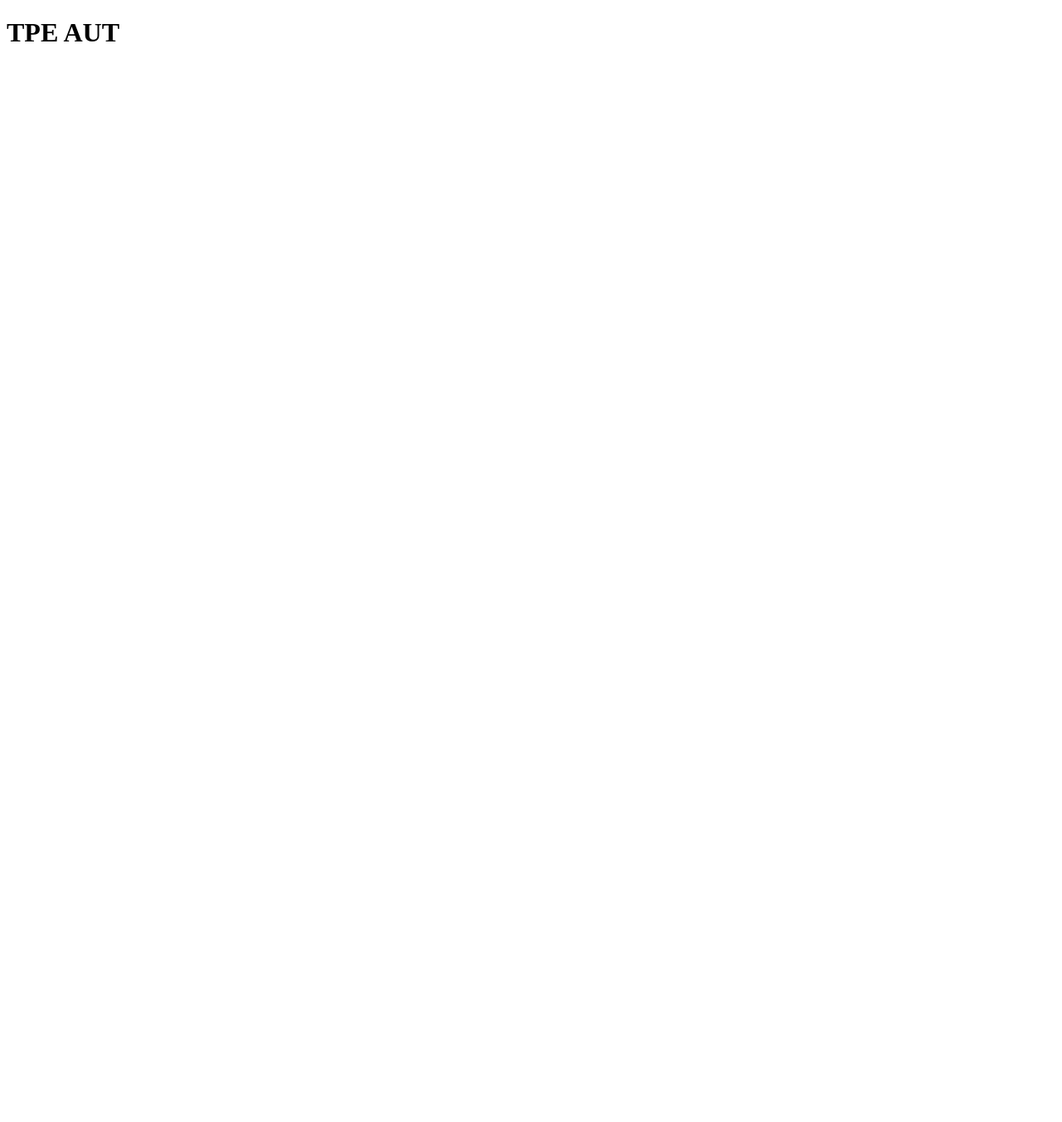
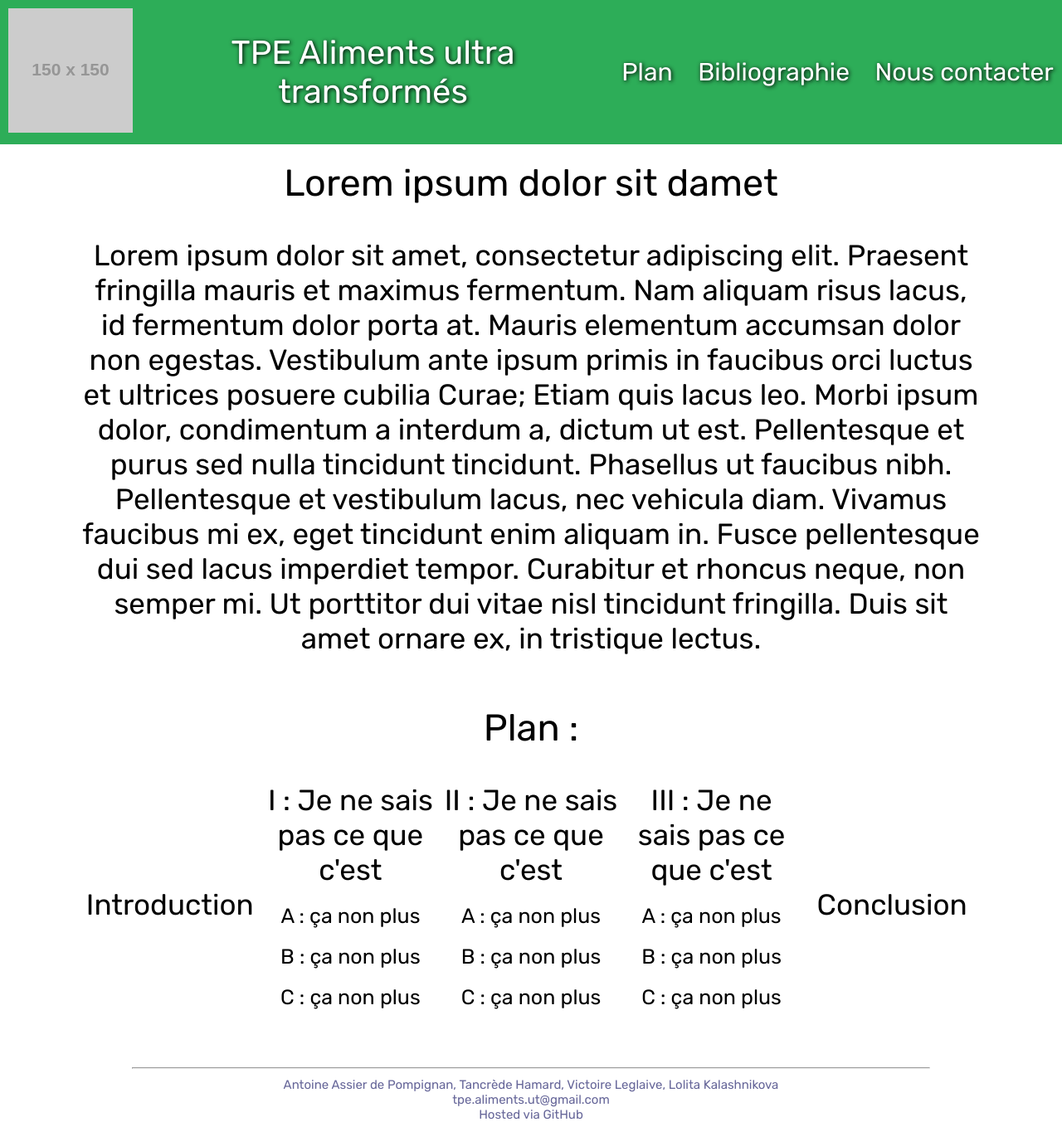
Before and after one commit to tpe-aut/tpe-aut.github.io, a plain HTML site: page index.html in a window 1280 px wide. Shown: the whole page at 83% size. Before the commit the page ends 800 px from the top, so only its background shows below. Drawn offline with Linux system fonts and the light colour scheme; placeholder pictures from the web are drawn by us.

Commit message:
added first test

```diff
--- /dev/null
+++ b/charger.js
@@ -0,0 +1,28 @@
+var plan = [
+  ["Introduction", []],
+  ["I : Je ne sais pas ce que c'est", ["A : ça non plus", "B : ça non plus", "C : ça non plus"]],
+  ["II : Je ne sais pas ce que c'est", ["A : ça non plus", "B : ça non plus", "C : ça non plus"]],
+  ["III : Je ne sais pas ce que c'est", ["A : ça non plus", "B : ça non plus", "C : ça non plus"]],
+  ["Conclusion", []]
+];
+
+for(let x = 0; x<plan.length; x++) {
+  var el = document.getElementById('planP');
+  el.appendChild(createDiv(plan[x][0], 1));
+	for(let y = 0; y<plan[x][1].length; y++) {
+		document.getElementById('planP').children[x+1].appendChild(createDiv(plan[x][1][y]));
+	}
+}
+
+function createDiv(str, param) {
+	let div = document.createElement("div");
+	div.innerHTML = str;
+	if(param==1) {
+		div.setAttribute("class", "parTitle");
+	}
+	else{
+		div.setAttribute("class", "sparTitle");
+	}
+
+return div;
+}
--- a/index.html
+++ b/index.html
@@ -2,9 +2,60 @@
 <html>
   <head>
     <meta charset="utf-8">
-    <title>TPE AUT</title>
+    <title>TPE home</title>
+    <link href="https://fonts.googleapis.com/css?family=Rubik" rel="stylesheet">
+    <link rel="stylesheet" href="./style.css">
+
   </head>
   <body>
-    <h1>TPE AUT</h1>
+    <header>
+      <div id="logo">
+        <img src="https://via.placeholder.com/150" alt="">
+      </div>
+      <div id="title">
+        TPE Aliments ultra transformés
+      </div>
+      <div id="links">
+        <div>
+          <a href="#">Plan</a>
+        </div>
+
+        <div>
+          <a href="#">Bibliographie</a>
+        </div>
+
+        <div>
+          <a href="#">Nous contacter</a>
+        </div>
+      </div>
+    </header>
+
+    <div id="content">
+
+
+      <div id="contTitle" class="tit">
+        Lorem ipsum dolor sit damet
+      </div>
+      <div id="contPar">
+        Lorem ipsum dolor sit amet, consectetur adipiscing elit. Praesent fringilla mauris et maximus fermentum. Nam aliquam risus lacus, id fermentum dolor porta at. Mauris elementum accumsan dolor non egestas. Vestibulum ante ipsum primis in faucibus orci luctus et ultrices posuere cubilia Curae; Etiam quis lacus leo. Morbi ipsum dolor, condimentum a interdum a, dictum ut est. Pellentesque et purus sed nulla tincidunt tincidunt. Phasellus ut faucibus nibh. Pellentesque et vestibulum lacus, nec vehicula diam. Vivamus faucibus mi ex, eget tincidunt enim aliquam in. Fusce pellentesque dui sed lacus imperdiet tempor. Curabitur et rhoncus neque, non semper mi. Ut porttitor dui vitae nisl tincidunt fringilla. Duis sit amet ornare ex, in tristique lectus.
+      </div>
+
+      <div id="planP">
+        <div class="tit">
+          Plan :
+        </div>
+      </div>
+    </div>
+
+    <footer>
+      <hr>
+      Antoine Assier de Pompignan, Tancrède Hamard, Victoire Leglaive, Lolita Kalashnikova
+      <br>
+      tpe.aliments.ut@gmail.com
+      <br>
+      Hosted via GitHub
+      <br>
+    </footer>
+    <script type="text/javascript" src="./charger.js"></script>
   </body>
 </html>
--- /dev/null
+++ b/style.css
@@ -0,0 +1,107 @@
+
+
+* {
+  margin: 0px;
+  padding: 0px;
+}
+
+body {
+  font-family: 'Rubik', sans-serif;
+}
+
+header {
+  display: flex;
+  align-items: center;
+  background: #2DAD58;
+  color: #FFF;
+  width: 100%;
+  text-shadow: 1.2px 1.2px 5px rgba(0,0,0,1);
+}
+
+#logo img {
+  margin: 10px;
+}
+
+#title {
+  margin: 0px 30px 0px 30px;
+  font-size: 40px;
+  text-align: center;
+}
+
+#links {
+  font-size: 30px;
+  flex-basis: 50%;
+  display: flex;
+  align-items: center;
+  justify-content: space-around;
+}
+
+#links a {
+  margin-left: 10px;
+  text-decoration: none;
+  color: #FFF;
+}
+
+#content {
+  display: flex;
+  flex-wrap: wrap;
+}
+
+#content * {
+  width: 85%;
+  text-align: center;
+  margin: 20px auto;
+  font-size: 35px;
+}
+
+#planP {
+  display: flex;
+  flex-wrap: wrap;
+  align-items: center;
+}
+
+#planP .parTitle {
+  width: calc(100%/5);
+}
+
+@media (max-width: 1100px) {
+  #planP .parTitle {
+    width: 100%!important;
+  }
+  header {
+    flex-wrap: wrap;
+    justify-content: center;
+  }
+  #logo {
+    display: none;
+  }
+}
+
+.tit {
+  font-size: 45px!important;
+  margin-bottom: 10px;
+  width: 100%!important;
+}
+
+.sparTitle {
+  font-size: 25px!important;
+}
+
+
+footer {
+  width: 100%;
+  color: #666699;
+  font-size: 15px;
+  text-align: center;
+}
+
+br {
+  margin: 0px;
+}
+
+hr {
+  color: #666699;
+
+  width: 75%;
+  margin: 10px auto;
+}
```
